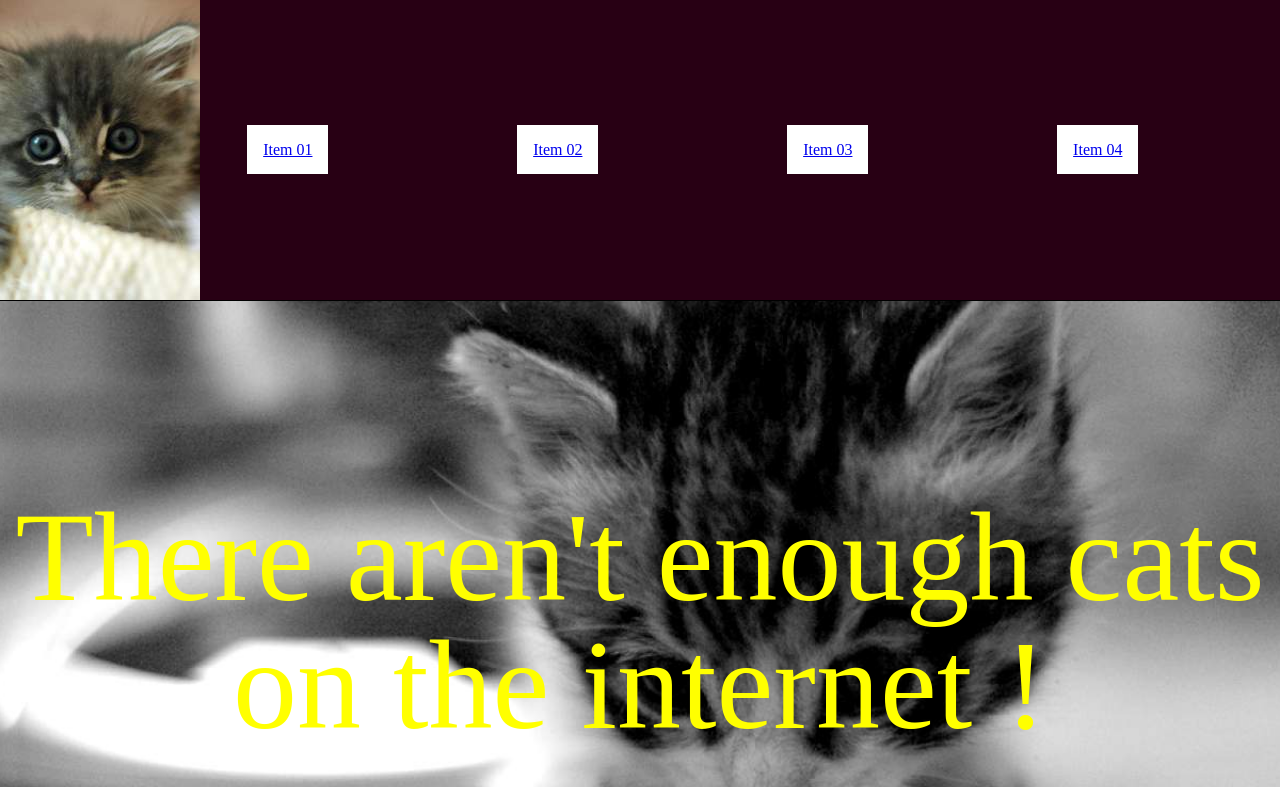
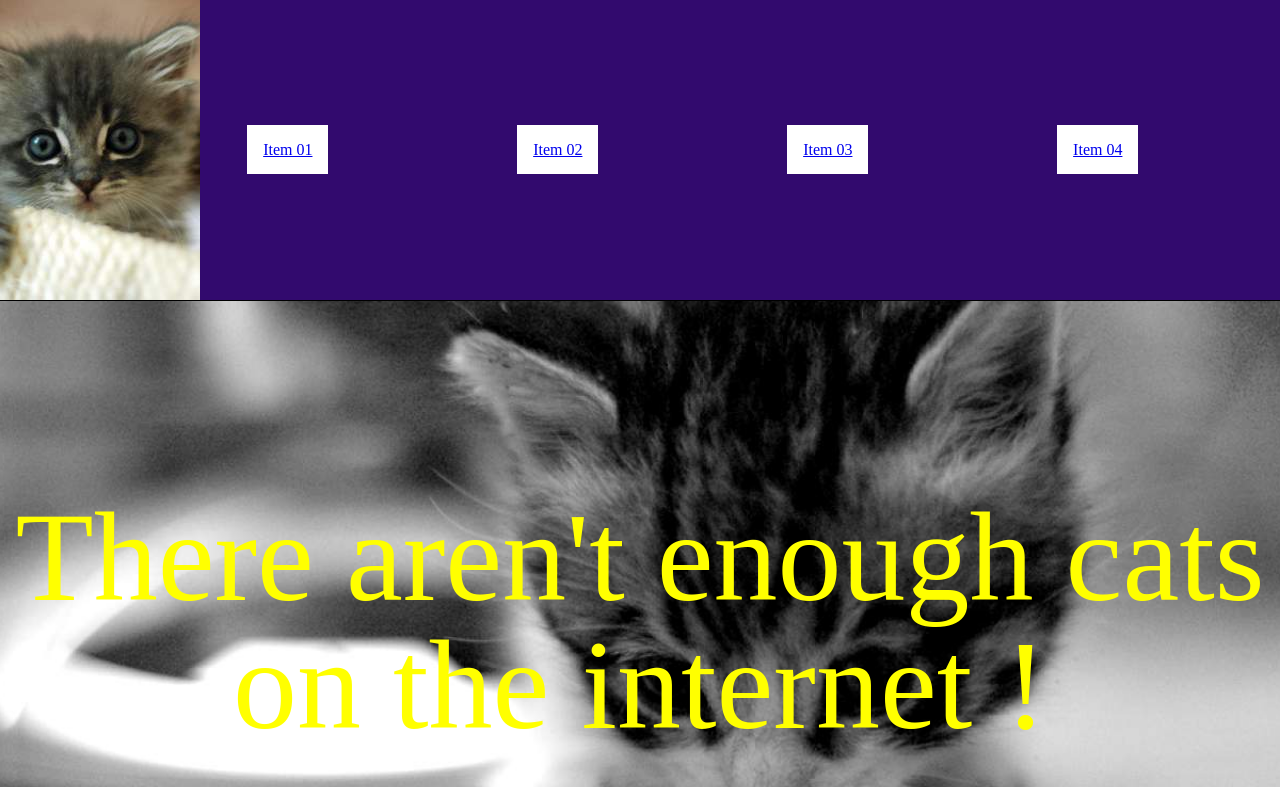
Before and after one commit to lea-dulin/D3-Github-introduction, a plain HTML site: page index.html in a window 1280 px wide. Shown: the top 787 px of the page. Drawn offline with Linux system fonts and the light colour scheme.

Commit message:
correction mastre.css
j'ai modifié la couleur

```diff
--- a/css/master.css
+++ b/css/master.css
@@ -1,9 +1,9 @@
 body{
-  background: rgb(50, 0, 105);
+  background: rgb(254, 10, 40);
 
 }
 header{
-  background: rgb(40, 0, 20);
+  background: rgb(50, 10, 110);
   display: flex;
   align-items: center;
 }
```
